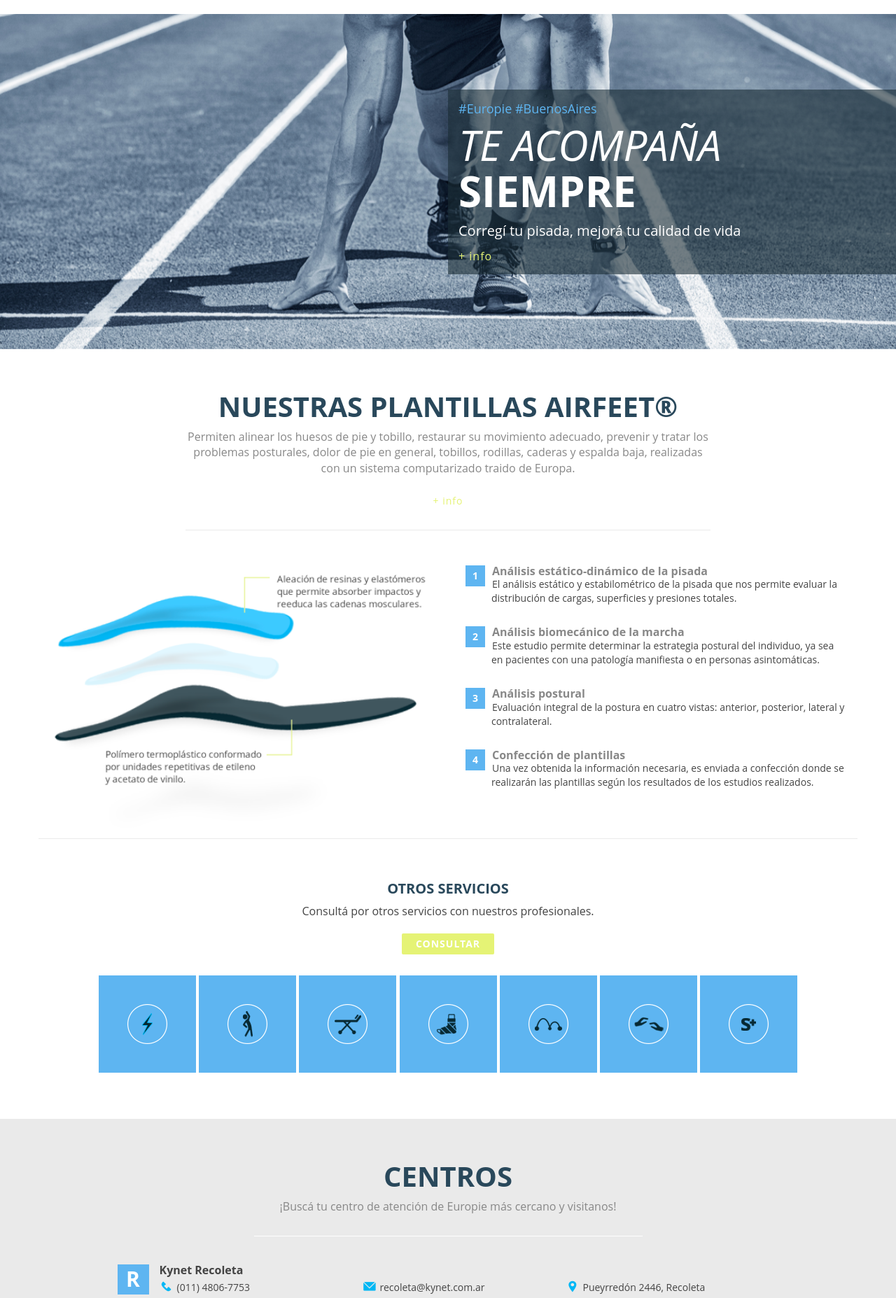
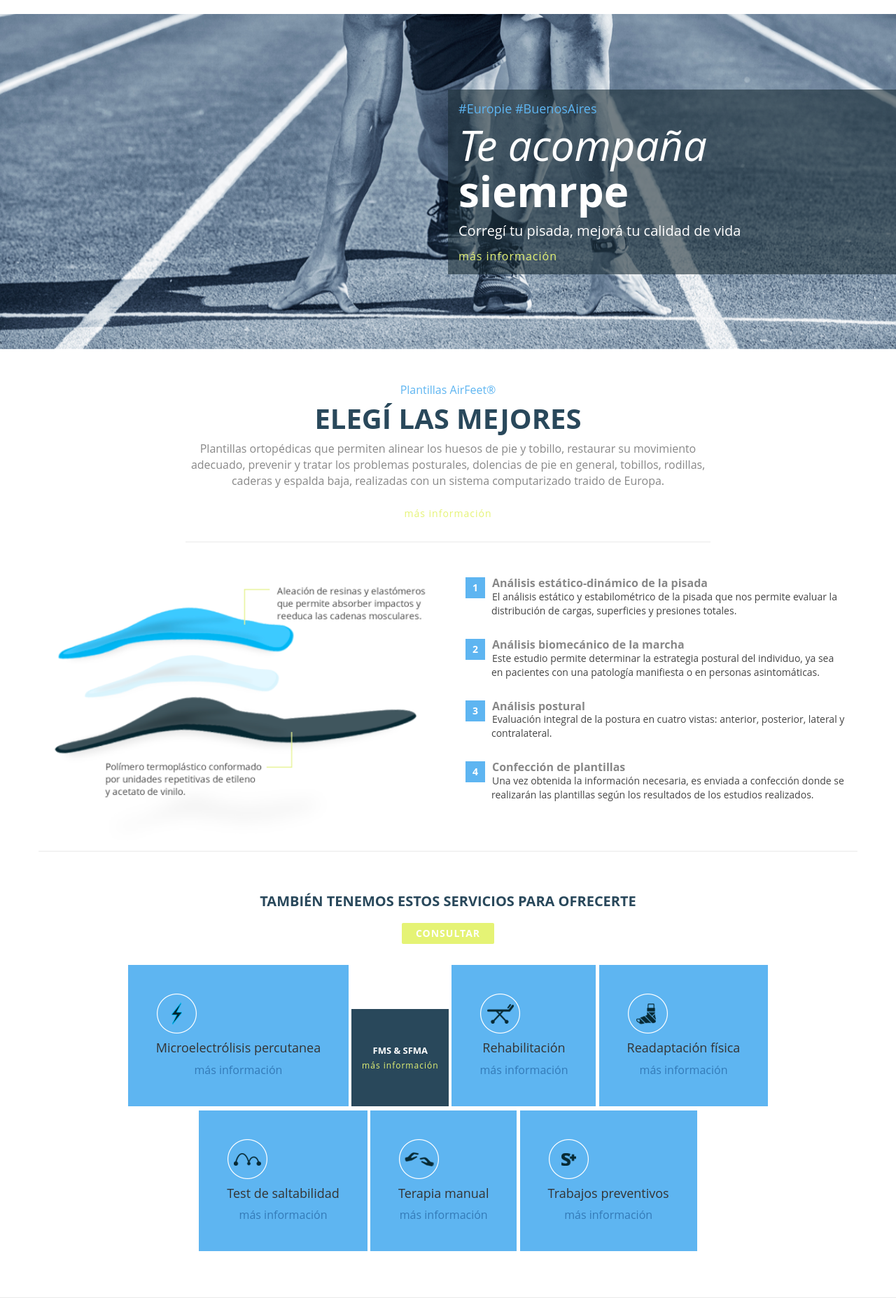
Before and after one commit to sportesi/europiebsas, a PHP site: page / in a window 1280 px wide. Shown: the part 72-1927 px from the top of the page at 70% size. Run offline with PHP 8.4, Linux system fonts and the light colour scheme; some libraries are stand-ins or nearby versions.

Commit message:
Cambios en las páginas

```diff
--- a/inc_footer.php
+++ b/inc_footer.php
@@ -10,15 +10,9 @@
 				<a href="https://www.facebook.com/EuropieBuenosAires/" target="blank">
 					<img src="img/facebook.png" alt="Facebook">
 				</a>
-				<!--<a href="www.plus.google.com/u/0/EuropieBA">
-					<img src="img/google+.png" alt="Google Plus">
+				<a href="www.instagram.com/europie.bsas">
+					<img src="img/instagram.png" alt="Instagram">
 				</a>
-				<a href="www.blogger.com/EuropieBA">
-					<img src="img/blogger.png" alt="Blogger">
-				</a>
-				<a href="www.instagram.com/EuropieBA">
-					<img src="img/instagram.png" alt="Instagram">
-				</a>-->
 			</div>
 		</div>
 	</footer>
--- a/index.php
+++ b/index.php
@@ -14,12 +14,12 @@
                     <div class="caption">
                         <p class="hashtag">#Europie #BuenosAires</p>
                         <h2>
-                            <i>TE ACOMPAÑA</i>
+                            <i>Te acompaña</i>
                             <br>
-                            <strong>SIEMPRE</strong>
+                            <strong>siemrpe</strong>
                         </h2>
                         <p class="bajada">Corregí tu pisada, mejorá tu calidad de vida</p>
-                        <a href="plantillas.php">+ info</a>
+                        <a href="plantillas.php">más información</a>
                     </div>
                     <ul class="rslides" id="slider2">
                         <li><img src="img/b8.jpg" alt=""></li>
@@ -34,18 +34,20 @@
             </div>
         </div>
         <!--/Fin Banner-->
+
         <!--Servicios-->
         <div class="servicios">
             <div class="container">
                 <div class="row">
                     <div class="col-lg-8 col-lg-offset-2">
                         <div class="title">
-                            <h1>Nuestras Plantillas AirFeet®</h1>
+                            <h4>Plantillas AirFeet®</h4>
+                            <h1>Elegí las mejores</h1>
                             <p class="border-grey">
-                                Permiten alinear los huesos de pie y tobillo, restaurar su movimiento adecuado, prevenir y tratar los problemas posturales, dolor de pie en general, tobillos, rodillas, caderas y espalda baja, realizadas con un sistema computarizado traido de Europa.
+                                Plantillas ortopédicas que permiten alinear los huesos de pie y tobillo, restaurar su movimiento adecuado, prevenir y tratar los problemas posturales, dolencias de pie en general, tobillos, rodillas, caderas y espalda baja, realizadas con un sistema computarizado traido de Europa.
                                 <br>
                                 <br>
-                                <a href="plantillas.php">+ info</a>
+                                <a href="plantillas.php">más información</a>
                             </p>
                         </div>
                     </div>
@@ -84,86 +86,73 @@
                 <div class="row other-services">
                     <div class="col-lg-12">
                         <div class="row little-title">
-                            <h3>Otros servicios</h3>
-                            <p>Consultá por otros servicios con nuestros profesionales.</p>
-                            <a class="btn-europie" href="contacto.php" ">Consultar</a>
+                            <h3>También tenemos estos servicios para ofrecerte</h3>
+                            <a class="btn-europie" href="contacto.php">Consultar</a>
                         </div>
                         <div class="row icons-oth-services">
                             <ul class="list-services">
                                 <li>
                                     <div class="oth-service">
-                                        <div class="img-service prod-first">
+                                        <div class="img-service">
                                             <img src="img/mep-sport.png"/>
+                                            <h4>Microelectrólisis percutanea</h4>
+                                            <a href="plantillas.php">más información</a>
+                                        </div>
+                                    </div>
+                                </li>
+                                <li>
+                                    <div class="oth-service">
+                                        <div class="img-service">
+                                            <img src="img/fm2-sfma.png"/>
                                             <div class="mascara">
-                                                <h4>Microelectrólisis percutanea</h4>
-                                                <a href="plantillas.php">+ info</a>
+                                                <h4>FMS & SFMA</h4>
+                                                <a href="plantillas.php">más información</a>
                                             </div>
                                         </div>
                                     </div>
                                 </li>
                                 <li>
                                     <div class="oth-service">
-                                        <div class="img-service prod-first">
-                                            <img src="img/fm2-sfma.png"/>
-                                            <div class="mascara">
-                                                <h4>FMS & SFMA</h4>
-                                                <a href="plantillas.php">+ info</a>
-                                            </div>
+                                        <div class="img-service">
+                                            <img src="img/rehabilitacion.png"/>
+                                            <h4>Rehabilitación</h4>
+                                            <a href="plantillas.php">más información</a>
                                         </div>
                                     </div>
                                 </li>
                                 <li>
                                     <div class="oth-service">
-                                        <div class="img-service prod-first">
-                                            <img src="img/rehabilitacion.png"/>
-                                            <div class="mascara">
-                                                <h4>Rehabilitación</h4>
-                                                <a href="plantillas.php">+ info</a>
-                                            </div>
+                                        <div class="img-service">
+                                            <img src="img/rehadap-fisica.png"/>
+                                            <h4>Readaptación física</h4>
+                                            <a href="plantillas.php">más información</a>
                                         </div>
                                     </div>
                                 </li>
                                 <li>
                                     <div class="oth-service">
-                                        <div class="img-service prod-first">
-                                            <img src="img/rehadap-fisica.png"/>
-                                            <div class="mascara">
-                                                <h4>Readaptación física</h4>
-                                                <a href="plantillas.php">+ info</a>
-                                            </div>
+                                        <div class="img-service">
+                                            <img src="img/hopping-test.png"/>
+                                            <h4>Test de saltabilidad</h4>
+                                            <a href="plantillas.php">más información</a>
                                         </div>
                                     </div>
                                 </li>
                                 <li>
                                     <div class="oth-service">
-                                        <div class="img-service prod-first">
-                                            <img src="img/hopping-test.png"/>
-                                            <div class="mascara">
-                                                <h4>Test de saltabilidad</h4>
-                                                <a href="plantillas.php">+ info</a>
-                                            </div>
+                                        <div class="img-service">
+                                            <img src="img/manual-teraphy.png"/>
+                                            <h4>Terapia manual</h4>
+                                            <a href="plantillas.php">más información</a>
                                         </div>
                                     </div>
                                 </li>
                                 <li>
                                     <div class="oth-service">
-                                        <div class="img-service prod-first">
-                                            <img src="img/manual-teraphy.png"/>
-                                            <div class="mascara">
-                                                <h4>Terapia manual</h4>
-                                                <a href="plantillas.php">+ info</a>
-                                            </div>
-                                        </div>
-                                    </div>
-                                </li>
-                                <li>
-                                    <div class="oth-service">
-                                        <div class="img-service prod-first">
+                                        <div class="img-service">
                                             <img src="img/prevention.png"/>
-                                            <div class="mascara">
-                                                <h4>Trabajos preventivos</h4>
-                                                <a href="plantillas.php">+ info</a>
-                                            </div>
+                                            <h4>Trabajos preventivos</h4>
+                                            <a href="plantillas.php">más información</a>
                                         </div>
                                     </div>
                                 </li>
@@ -182,7 +171,7 @@
                     <div class="col-lg-6 col-lg-offset-3">
                         <div class="title">
                             <h1>Centros</h1>
-                            <p class="border-white">¡Buscá tu centro de atención de Europie más cercano y visitanos!</p>
+                            <p class="border-white">¡Buscá el centro de atención de Europie más cercano, pedí un turno y visitanos!</p>
                         </div>
                     </div>
                 </div>
@@ -278,7 +267,7 @@
                     <div class="col-lg-8 col-lg-offset-2">
                         <div class="title">
                             <h1>Contactanos</h1>
-                            <p class="border-grey">No hay duda de que tenés un montón de preguntas sobre nuestros servicios. Entrá en contacto con nosotros, vamos a estar más que contentos de responder cualquier consulta que tengas.</p>
+                            <p class="border-grey">¡Si tenés dudas o preguntas sobre nuestros servicios, dejanos un mensaje!</p>
                         </div>
                     </div>
                     <div class="col-lg-6">
@@ -325,8 +314,7 @@
                 <div class="row">
                     <div class="col-lg-8 col-lg-offset-2">
                         <div class="title">
-                            <h1>Confían en nosotros</h1>
-                            <p class="border-white">Ellos confían en la calidad de nuestros servicios y por eso nos acompañan siempre.</p>
+                            <h1>Ellos confían en nuestros servicios</h1>
                         </div>
                     </div>
                     <div class="col-lg-12">
```
Also changed, not shown: contacto.php (+4 -16 lines).
